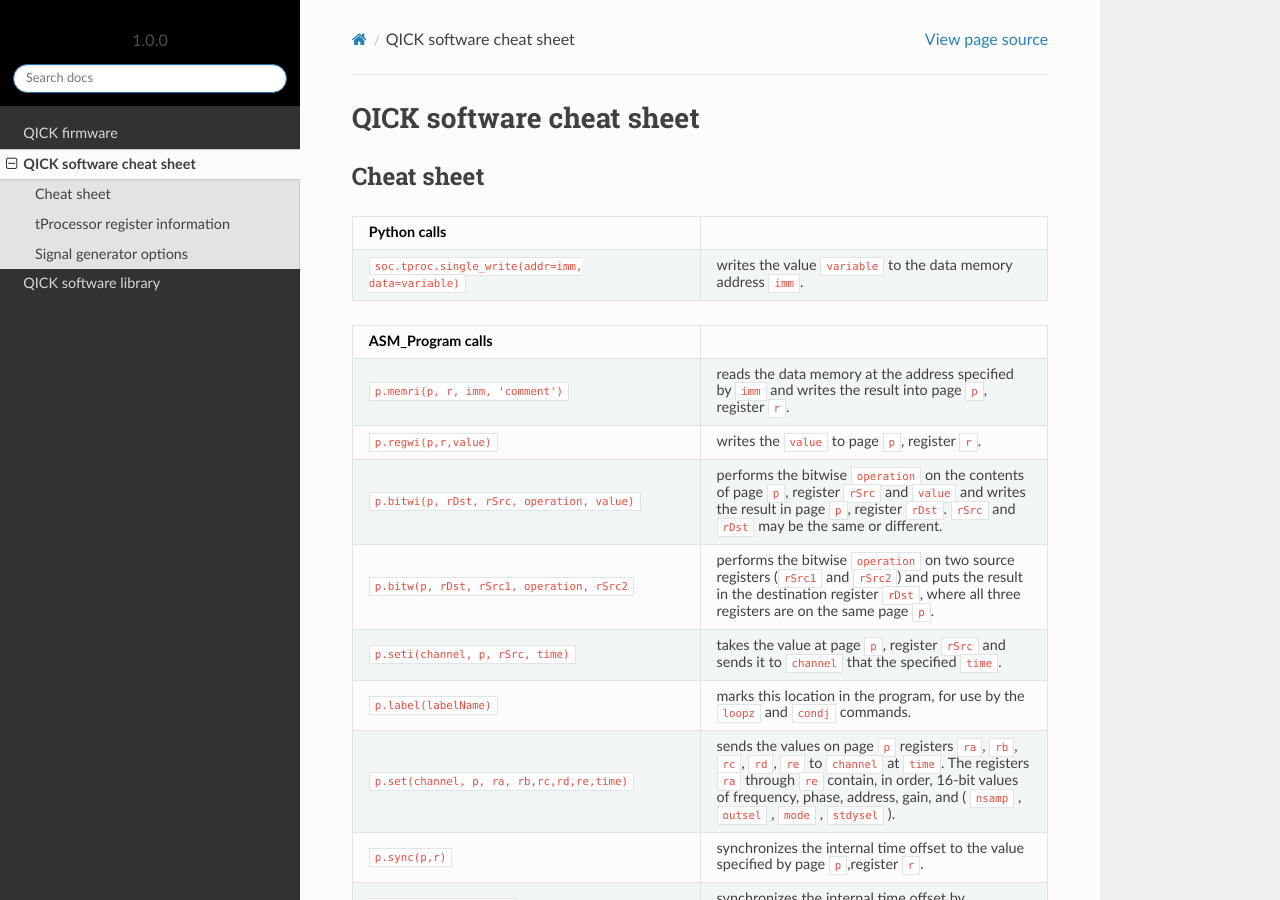
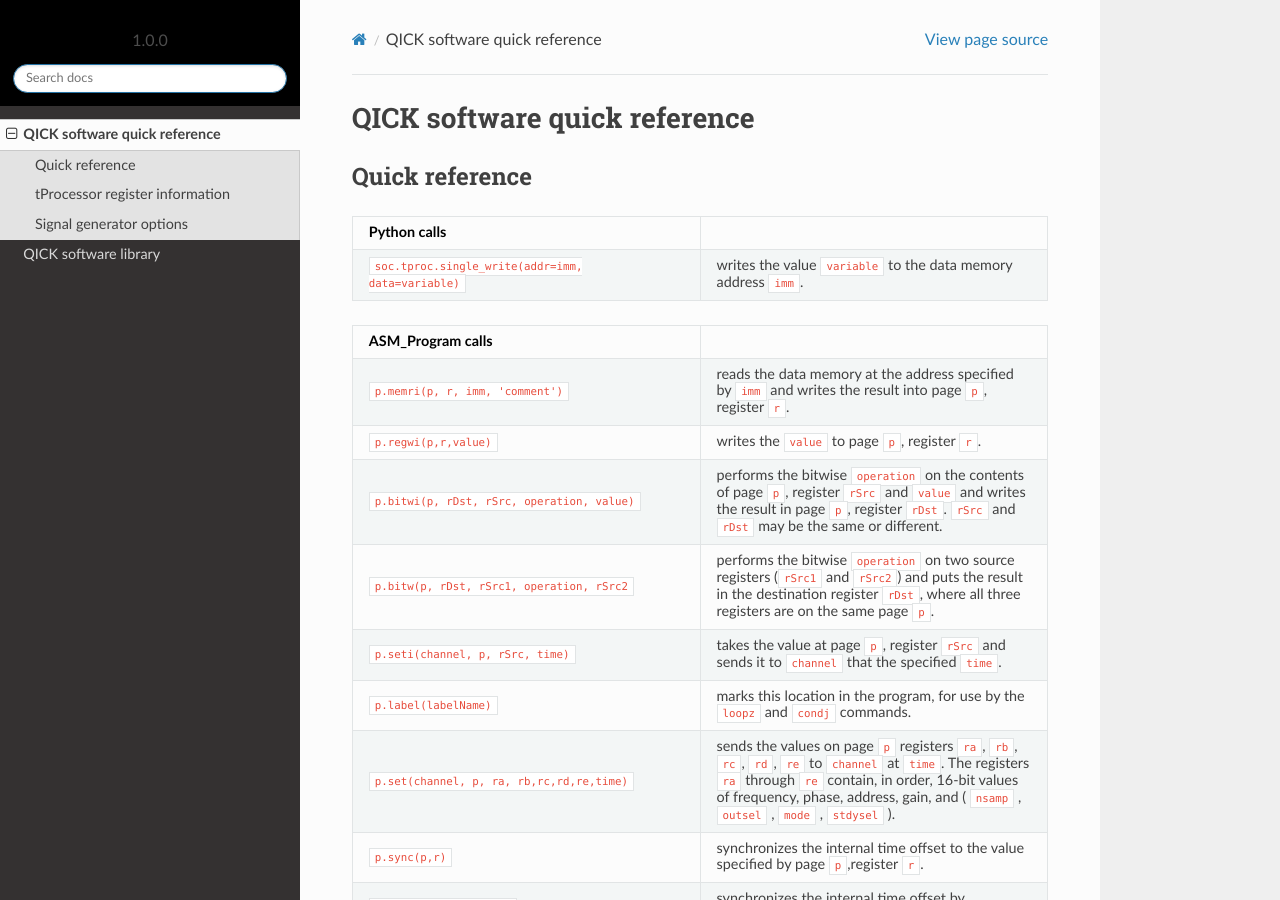
Before and after one commit to openquantumhardware/qick-docs, a Sphinx documentation site: the page built from docs/cheatsheet.rst, in a window 1280 px wide and 900 px high. Built offline with Sphinx 7.4.7 and the Read the Docs theme 2.0.0, drawn with Linux system fonts in a browser that asks for light colours.

Commit message:
Make documentation more readable; fix typo in qick.py gaussian code

```diff
--- a/docs/cheatsheet.rst
+++ b/docs/cheatsheet.rst
@@ -1,7 +1,7 @@
-QICK software cheat sheet
+QICK software quick reference
 =================================================
 
-Cheat sheet
+Quick reference
 ########
 
 .. list-table::
```
Also changed, not shown: docs/index.rst (+19 -5 lines), 3 other files.
